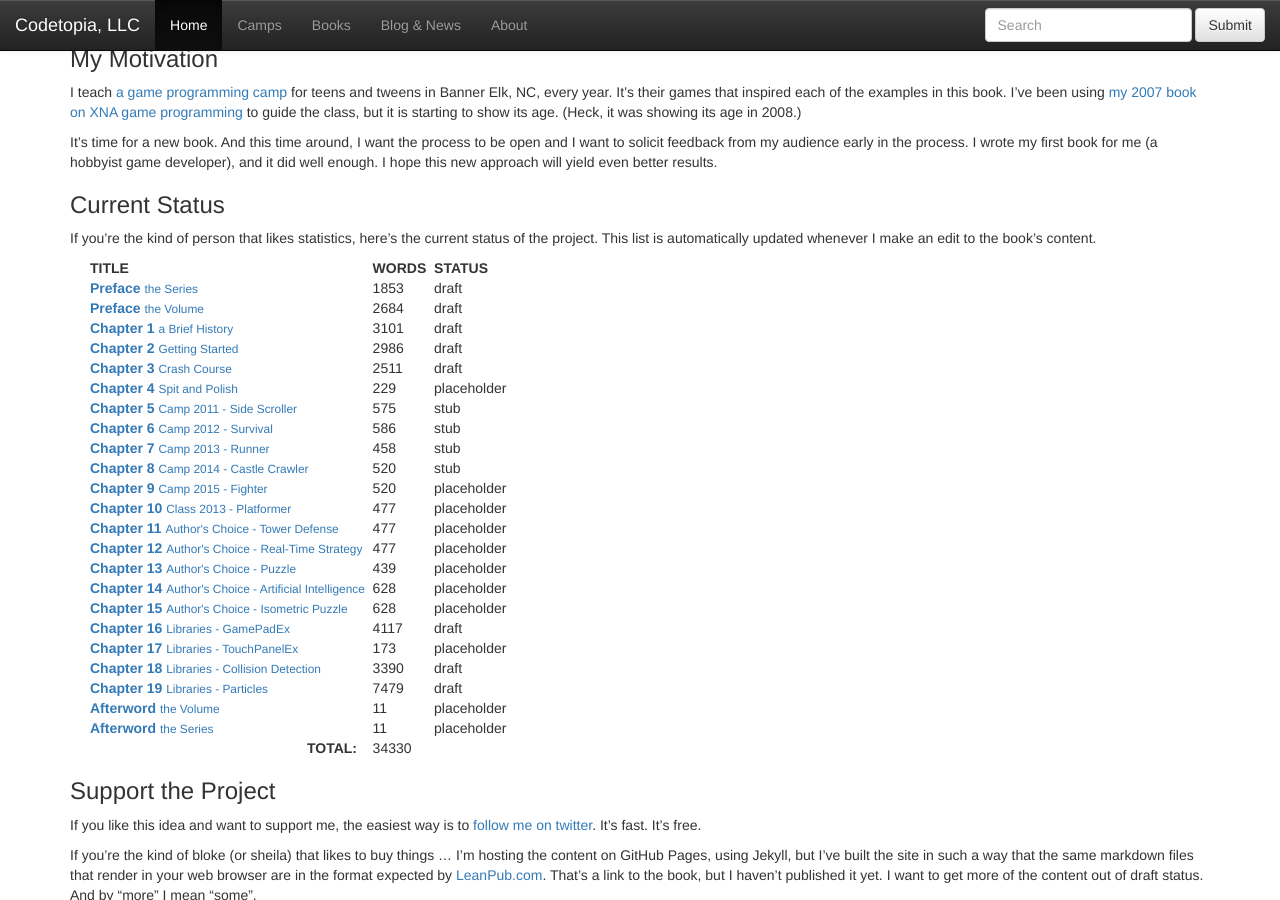
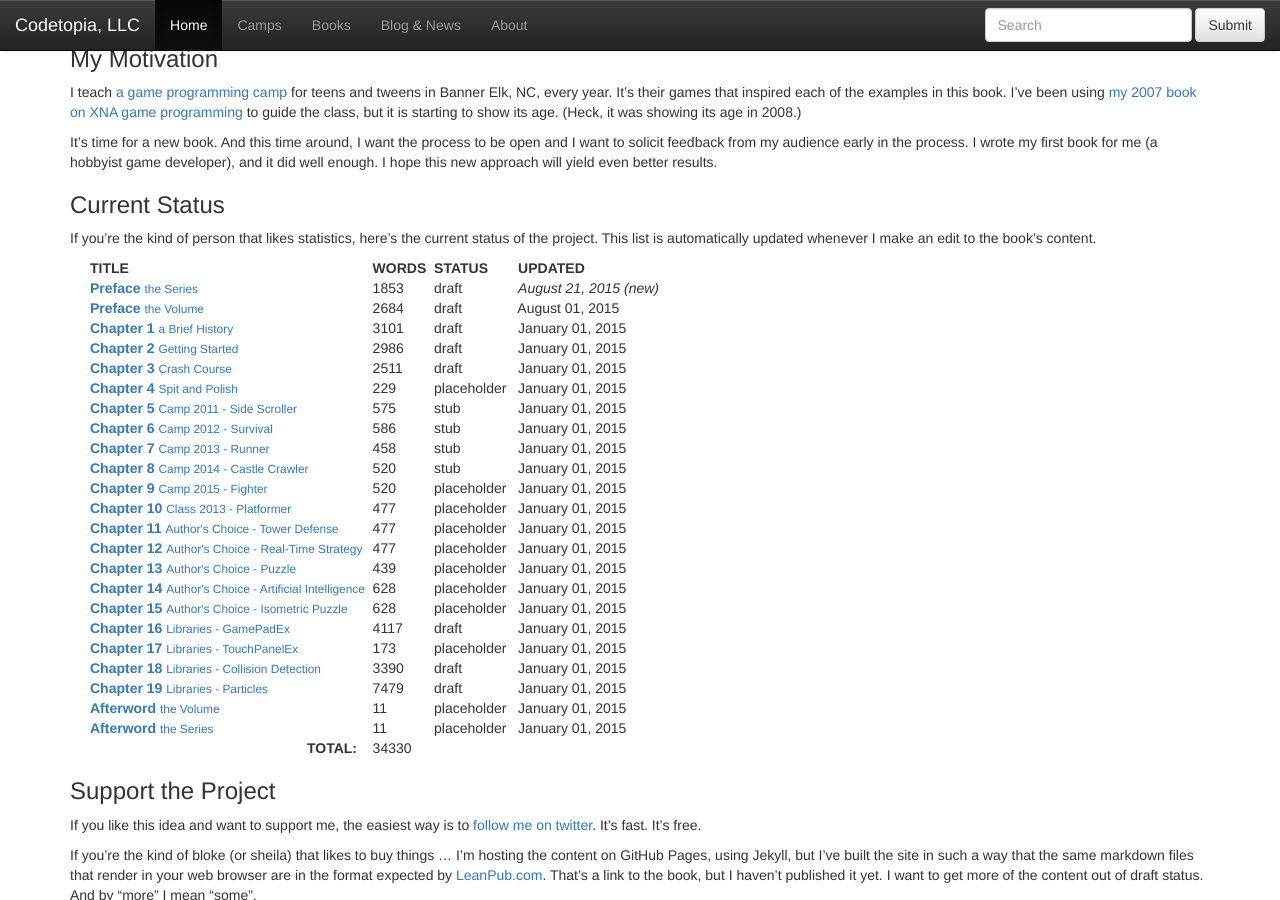
Before and after one commit to groundh0g/codetopia.com, a Jekyll site: the page built from book/codecamps/index.md, in a window 1280 px wide and 900 px high, scrolled down 299 px. Built offline with Jekyll 4.4.1, drawn with Linux system fonts in a browser that asks for light colours; nearby versions of some CDN libraries; library files that are not in the unit come from our copies.

Commit message:
Added date reviewed and "freshness" marker on landing page statistics.

```diff
--- a/_config.yml
+++ b/_config.yml
@@ -17,7 +17,7 @@ author :
   twitter : groundh0g
   feedburner : feedname
 status: [draft]
-lastReviewedOn: "2015-08-19 00:00:00 -0500"
+lastReviewedOn: "2015-01-01 00:00:00 -0500"
 
 # The production_url is only used when full-domain names are needed
 # such as sitemap.txt
--- a/book/codecamps/ca01-frontmatter-series.md
+++ b/book/codecamps/ca01-frontmatter-series.md
@@ -4,6 +4,7 @@ category : book-codecamps
 title: "Preface"
 tagline: "the Series"
 tags : []
+lastReviewedOn: "2015-08-21 00:00:00 -0500"
 ---
 {% include JB/setup %}
 
--- a/book/codecamps/ca02-frontmatter-volume.md
+++ b/book/codecamps/ca02-frontmatter-volume.md
@@ -4,6 +4,7 @@ category : book-codecamps
 title: "Preface"
 tagline: "the Volume"
 tags : []
+lastReviewedOn: "2015-08-01 00:00:00 -0500"
 ---
 {% include JB/setup %}
 
--- a/book/codecamps/index.md
+++ b/book/codecamps/index.md
@@ -29,12 +29,28 @@ If you're the kind of person that likes statistics, here's the current status of
 {% assign chapterCount = 0 %}
 
 <p><table border="0" cellpadding="0" cellspacing="0" style="margin-left:20px;">
-<tr><td><b>TITLE</b></td><td>&nbsp;&nbsp;<b>WORDS</b></td><td>&nbsp;&nbsp;<b>STATUS</b></td></tr>
+<tr><td><b>TITLE</b></td><td>&nbsp;&nbsp;<b>WORDS</b></td><td>&nbsp;&nbsp;<b>STATUS</b></td><td>&nbsp;&nbsp; <b>UPDATED</b></td></tr>
 {% for pg in site.pages %}
     {% if pg.layout == 'book' %}
       {% if pg.url == page.url %}
         {% comment %}Ignore this page in stats.{% endcomment %}
       {% elsif pg.url contains 'codecamps/c' %}
+        {% assign reviewedOn = 2015-01-01 %}
+        {% if pg.lastReviewedOn %}
+          {% assign reviewedOn = pg.lastReviewedOn %}
+        {% else %}
+          {% assign reviewedOn = site.lastReviewedOn %}
+        {% endif %}
+
+        {% assign recentReview = false %}
+        {% assign nowNumber = 'now' | date: '%s' | plus: 0 %}
+        {% assign updNumber = reviewedOn | date: '%s' | plus: 604800 %}
+        {% assign difNumber = updNumber | minus: nowNumber%}
+        {% if difNumber > 0 %}
+            {% assign recentReview = true %}
+        {% endif %}
+
+
         {% assign newCount = pg.content | number_of_words %}
         {% assign wordCount = wordCount | plus: newCount %}
         {% assign chapterCount = chapterCount | plus: 1 %}
@@ -44,11 +60,20 @@ If you're the kind of person that likes statistics, here's the current status of
             <td><a href="{{ pg.url }}"><b>{{ pg.title }}</b> <small>{{ pg.tagline }}</small></a></td>
             <td>&nbsp;&nbsp;{{ newCount }}</td>
             <td>&nbsp;&nbsp;{{ pageStatus }}</td>
+            <td>&nbsp;&nbsp;
+                {% if recentReview %}
+                  <i>
+                {% endif %}
+                {{ reviewedOn | date: '%B %d, %Y' }}
+                {% if recentReview %}
+                  (new)</i>
+                {% endif %}
+            </td>
          </tr>
       {% endif %}
     {% endif %}
 {% endfor %}
-<tr><td style="text-align:right;"><b>TOTAL:</b>&nbsp;&nbsp;</td><td>&nbsp;&nbsp;{{ wordCount }}</td><td>&nbsp;</td></tr>
+<tr><td style="text-align:right;"><b>TOTAL:</b>&nbsp;&nbsp;</td><td>&nbsp;&nbsp;{{ wordCount }}</td><td>&nbsp;</td><td>&nbsp;</td></tr>
 </table></p>
 
 ### Support the Project
```
